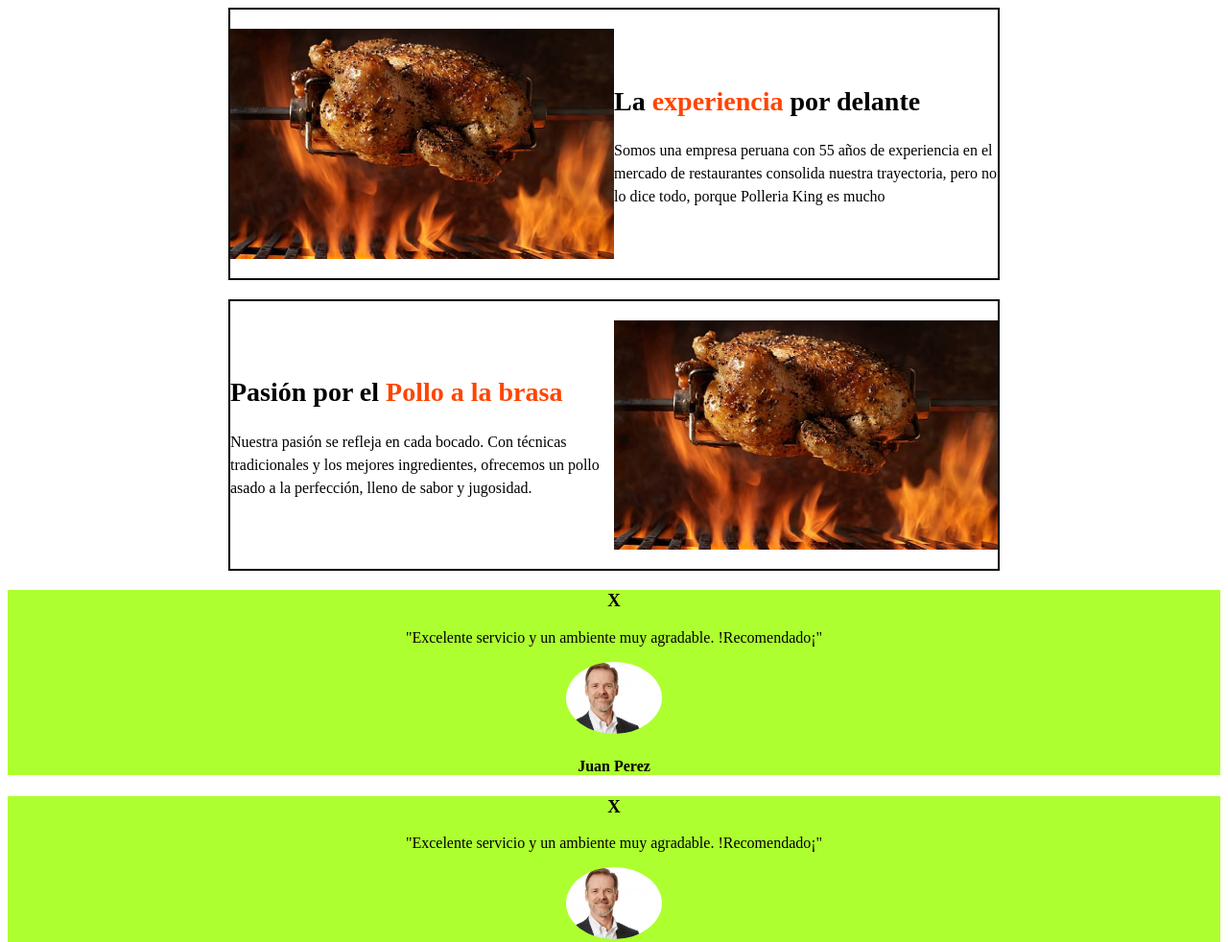
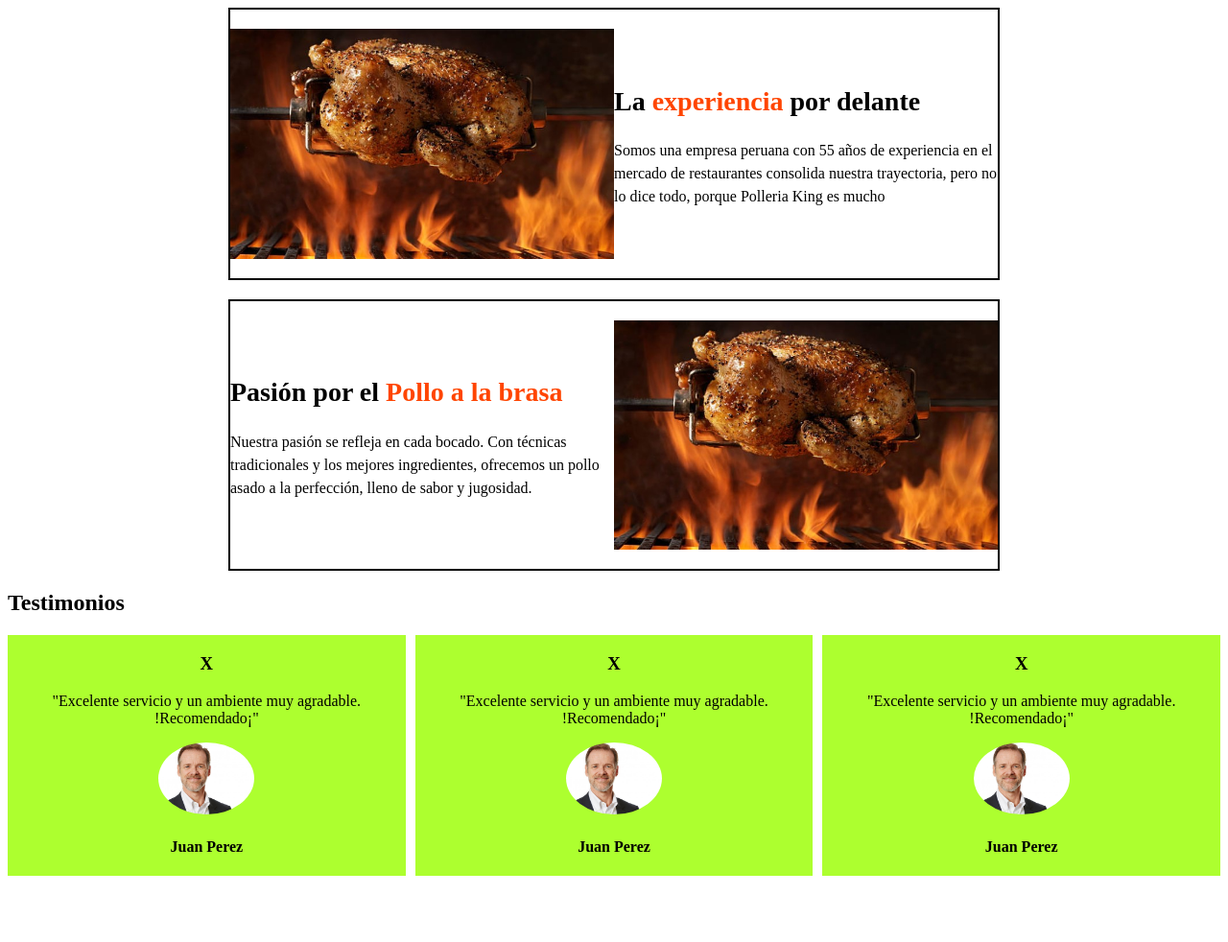
Before and after one commit to KingLuis14/Polleria, a plain HTML site: page index.html in a window 1280 px wide. Shown: the top 982 px of the page at 96% size. After the commit the page ends 921 px from the top, so only its background shows below. Drawn offline with Linux system fonts and the light colour scheme.

Commit message:
comentarios css

```diff
--- a/estilos.css
+++ b/estilos.css
@@ -62,6 +62,13 @@ img{
 /* Seccion de Comentarios */
 
 
+.tablero{
+    display: grid;
+    grid-template-columns: 1fr;
+    gap: 10px;
+}
+
+
 .comentario{
     background-color: greenyellow;
     text-align: center; /* es heredable */
@@ -98,4 +105,11 @@ img{
     .padre-invertido{
         grid-template-areas: "contenido imagen";
     }
+
+    .tablero{
+        grid-template-columns: 1fr 1fr 1fr;
+
+
+    }
+
 }
--- a/index.html
+++ b/index.html
@@ -25,6 +25,10 @@
         <img class="imagen" src="./img/pollo-a-la-brasa.jpg" alt="pollo a la brasa">
     </div>
 
+    <h2>Testimonios</h2>
+
+    <div class="tablero">
+
         <div class="comentario">
         <h3>X</h3>
         <p>"Excelente servicio y un ambiente muy agradable. !Recomendado¡"</p>
@@ -46,5 +50,7 @@
         <h4>Juan Perez</h4>
         </div>
 
+   </div>
+
 </body>
 </html>
```
Lines whose indentation alone changed are shown as unchanged.
